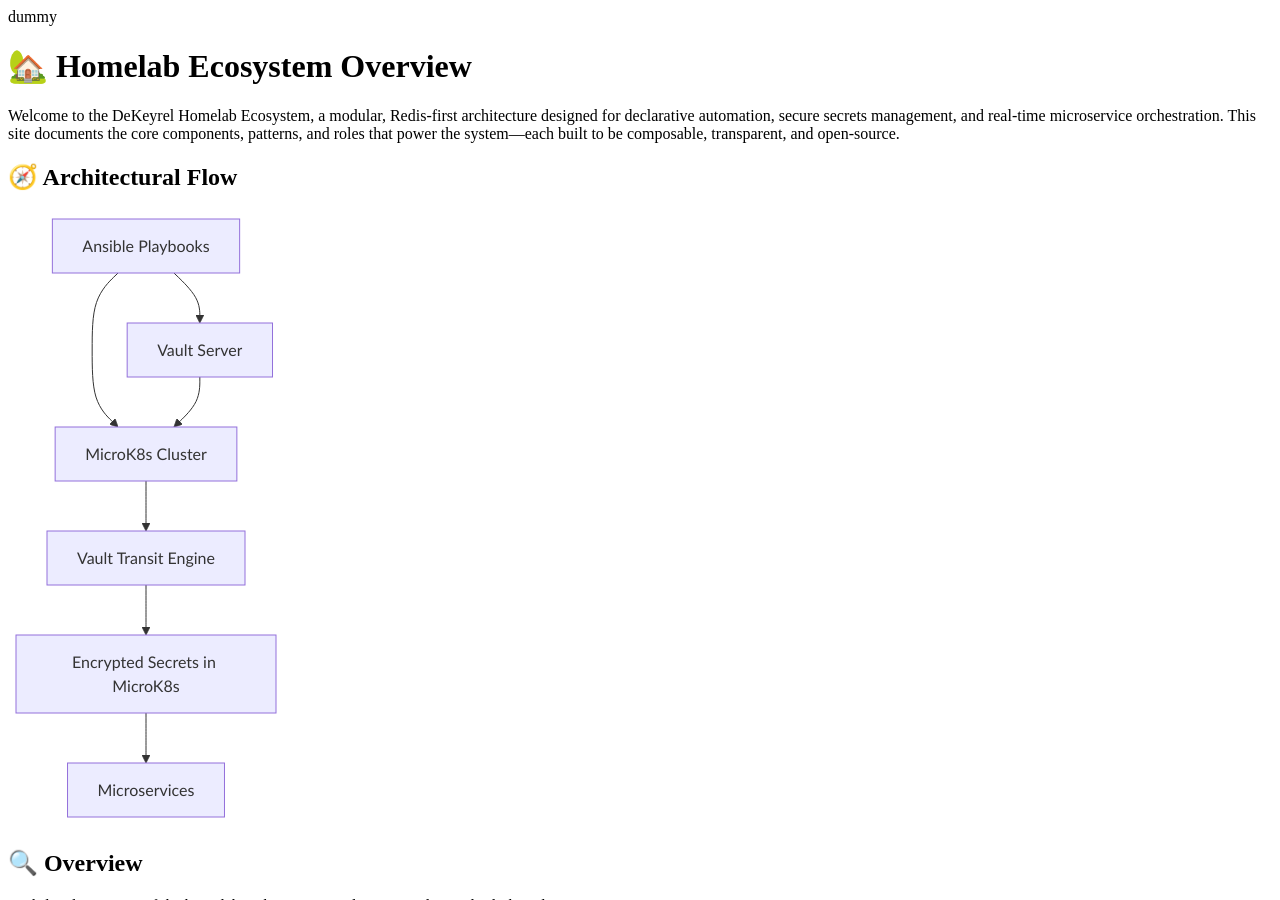
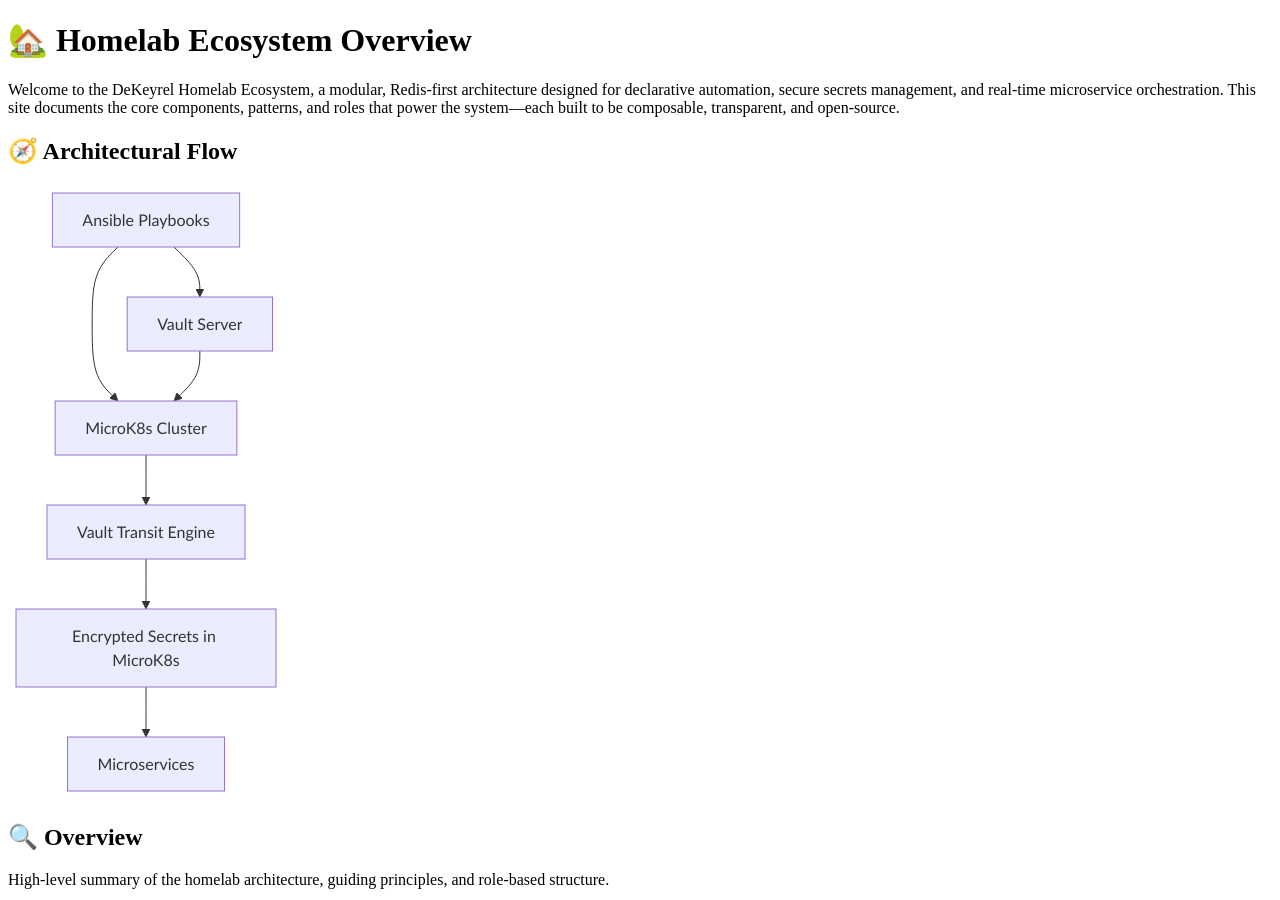
Before and after one commit to dekeyrej/ecosystem-map, a Jekyll site: the page built from docs/index.md, in a window 1280 px wide and 900 px high. Built offline with Jekyll 4.4.1, drawn with Linux system fonts in a browser that asks for light colours.

Commit message:
remove dummy div from default layout

```diff
--- a/docs/_layouts/default.html
+++ b/docs/_layouts/default.html
@@ -7,7 +7,6 @@
     </head>
     <body>
         <main>
-            <div>dummy</div>
             {{ content }}
         </main>
     </body>
```
